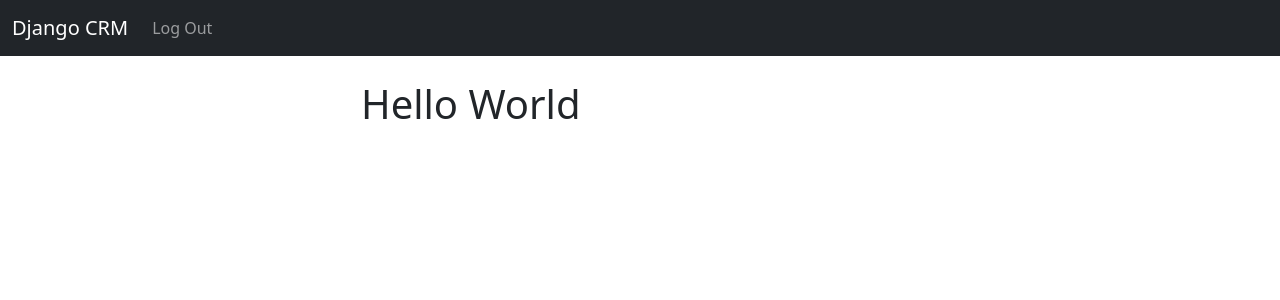
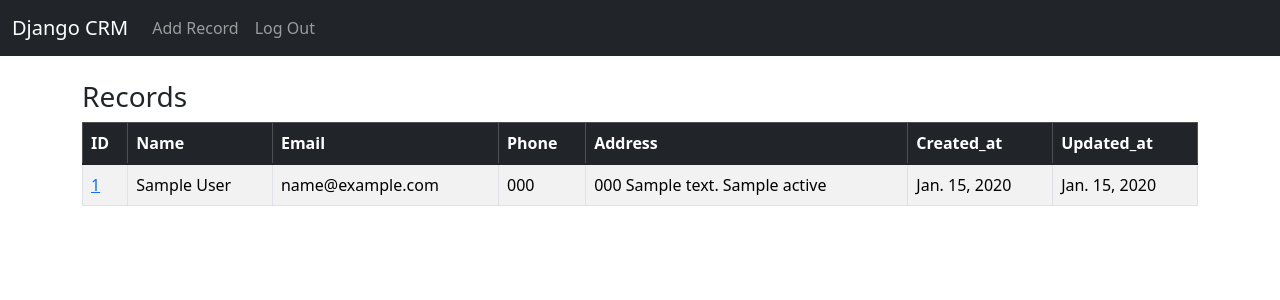
Before and after one commit to billybboy/Django-CRM, a Django app: page / in a window 1280 px wide. Shown: the top 300 px of the page. Run offline with Django 4.2, Linux system fonts and the light colour scheme; a user stored in the database is signed in; tables that the repository leaves empty hold one stand-in row (values such as "Sample post").

Commit message:
complete update function

```diff
--- a/website/admin.py
+++ b/website/admin.py
@@ -1,3 +1,5 @@
 from django.contrib import admin
+from .models import Record
 
-# Register your models here.
+
+admin.site.register(Record)
--- a/website/models.py
+++ b/website/models.py
@@ -1,3 +1,16 @@
 from django.db import models
 
-# Create your models here.
+class Record(models.Model):
+    created_at = models.DateTimeField(auto_now_add=True)
+    updated_at = models.DateTimeField(auto_now=True)
+    first_name = models.CharField(max_length=50)
+    last_name = models.CharField(max_length=50)
+    address = models.CharField(max_length=200)
+    phone = models.CharField(max_length=20, default=0)
+    email = models.EmailField()
+    city = models.CharField(max_length=20)
+    state = models.CharField(max_length=50)
+    zipcode = models.CharField(max_length=20)
+
+    def __str__(self):
+        return(f"{self.first_name} {self.last_name}")
--- a/website/templates/website/home.html
+++ b/website/templates/website/home.html
@@ -2,14 +2,54 @@
 
 {% block content %}
 
-<div class="col-md-6 offset-md-3">
 
 {% if user.is_authenticated %}
 
-<h1>Hello World</h1>
+<h3>Records</h3>
+
+<table class="table table-striped table-hover table-bordered">
+  <thead class="table-dark">
+    <tr>
+      <th scope="col">ID</th>
+      <th scope="col">Name</th>
+      <th scope="col">Email</th>
+      <th scope="col">Phone</th>
+      <th scope="col">Address</th>
+      <th scope="col">Created_at</th>
+      <th scope="col">Updated_at</th>
+    </tr>
+  </thead>
+  <tbody class="table-group-divider">
+
+  {% if records %}
+    {% for record in records %}
+      <tr>
+        <td><a href="{% url 'website:record' record.id %}">{{ record.id }}</a></td>
+        <td>{{ record.first_name }}
+            {{ record.last_name }}</td>
+        <td>{{ record.email }}</td>
+        <td>{{ record.phone }}</td>
+        <td>{{ record.zipcode }}
+            {{ record.address }}
+            {{ record.city }}
+            {{ record.state }}</td>
+
+        <td>{{ record.created_at|date }}</td>
+        <td>{{ record.updated_at|date }}</td>
+
+      </tr>
+    {% endfor %}
+  </tbody>
+</table>
 
 {% else %}
 
+<h1>There are no records</h1>
+
+{% endif %}
+
+{% else %}
+<div class="col-md-6 offset-md-3">
 <h1>Login</h1>
 </br>
 <form method="POST" action="{% url 'website:home' %}">
@@ -30,9 +70,8 @@
       </form>
 
 </form>
+</div>
 
-
-</div>
 
 {% endif %}
 {% endblock %}
--- a/website/templates/website/navbar.html
+++ b/website/templates/website/navbar.html
@@ -8,6 +8,9 @@
         <ul class="navbar-nav me-auto mb-2 mb-lg-0">
 
           {% if user.is_authenticated %}
+          <li class="nav-item">
+            <a class="nav-link" href="{% url 'website:add_record' %}">Add Record</a>
+          </li>
           <li class="nav-item">
             <a class="nav-link" href="{% url 'website:logout' %}">Log Out</a>
           </li>
--- a/website/templates/website/register.html
+++ b/website/templates/website/register.html
@@ -23,9 +23,7 @@
 
     </br>
         <button type="submit" class="btn btn-secondary">Submit</button>
-
-    </form>
-
+</form>
 
 </div>
 {% endblock %}
--- a/website/urls.py
+++ b/website/urls.py
@@ -9,4 +9,8 @@
     #path('login/', views.login_user, name='login'),
     path('logout/', views.logout_user, name='logout'),
     path('register/', views.register_user, name='register'),
+    path('record/<int:pk>', views.customer_record, name='record'),
+    path('delete_record/<int:pk>', views.delete_customer, name='delete_record'),
+    path('add_record/', views.add_record, name='add_record'),
+    path('update_record/<int:pk>', views.update_record, name='update_record'),
 ]
--- a/website/views.py
+++ b/website/views.py
@@ -1,9 +1,11 @@
 from django.shortcuts import render, redirect
 from django.contrib.auth import authenticate, login, logout
 from django.contrib import messages
-from .forms import SignUpForm
+from .forms import SignUpForm, AddRecordForm
+from .models import Record
 
 def home(request):
+    records = Record.objects.all()
     #check to see if logging in
     if request.method == "POST":
         username = request.POST['username']
@@ -19,7 +21,7 @@
             return redirect('website:home')
     else:
         return render(request, 'website/home.html', {
-
+            'records': records
     })
 
 def logout_user(request):
@@ -46,3 +48,55 @@
     return render(request, 'website/register.html', {
             'form': form
         })
+
+
+def customer_record(request, pk):
+    if request.user.is_authenticated:
+        customer_record = Record.objects.get(id=pk)
+        return render(request, 'website/record.html', {
+            'customer_record': customer_record
+        })
+    else:
+        messages.success(request, "You Must Be Logged In To View The Record")
+        return redirect('website:home')
+
+
+def delete_customer(request, pk):
+    if request.user.is_authenticated:
+        delete_it = Record.objects.get(id=pk)
+        delete_it.delete()
+        messages.success(request, "Records Deleted Successfully")
+        return redirect('website:home')
+    else:
+        messages.success(request, "You Must Be Logged In To Do That")
+        return redirect('website:home')
+
+def add_record(request):
+    form = AddRecordForm(request.POST or None)
+    if request.user.is_authenticated:
+        if request.method == "POST":
+            if form.is_valid():
+                form.save()
+                messages.success(request, "Record Added")
+                return redirect('website:home')
+        return render(request, 'website/add_record.html', {
+            'form': form
+            })
+    else:
+        messages.success(request, "You Must Be Logged In To Do That")
+        return redirect('website:home')
+
+def update_record(request, pk):
+    if request.user.is_authenticated:
+        current_record = Record.objects.get(id=pk)
+        form = AddRecordForm(request.POST or None, instance=current_record)
+        if form.is_valid():
+            form.save()
+            messages.success(request, "Record Has Been Updated!")
+            return redirect('website:home')
+        return render(request, 'website/update_record.html', {
+            'form': form
+            })
+    else:
+        messages.success(request, "You Must Be Logged In To Do That")
+        return redirect('website:home')
```
Also changed, not shown: website/forms.py (+16 -0 lines), website/templates/website/add_record.html (added, +19 -0 lines), website/templates/website/record.html (added, +34 -0 lines), website/templates/website/update_record.html (added, +20 -0 lines), website/migrations/0001_initial.py (added), website/migrations/0002_record_phone.py (added).
